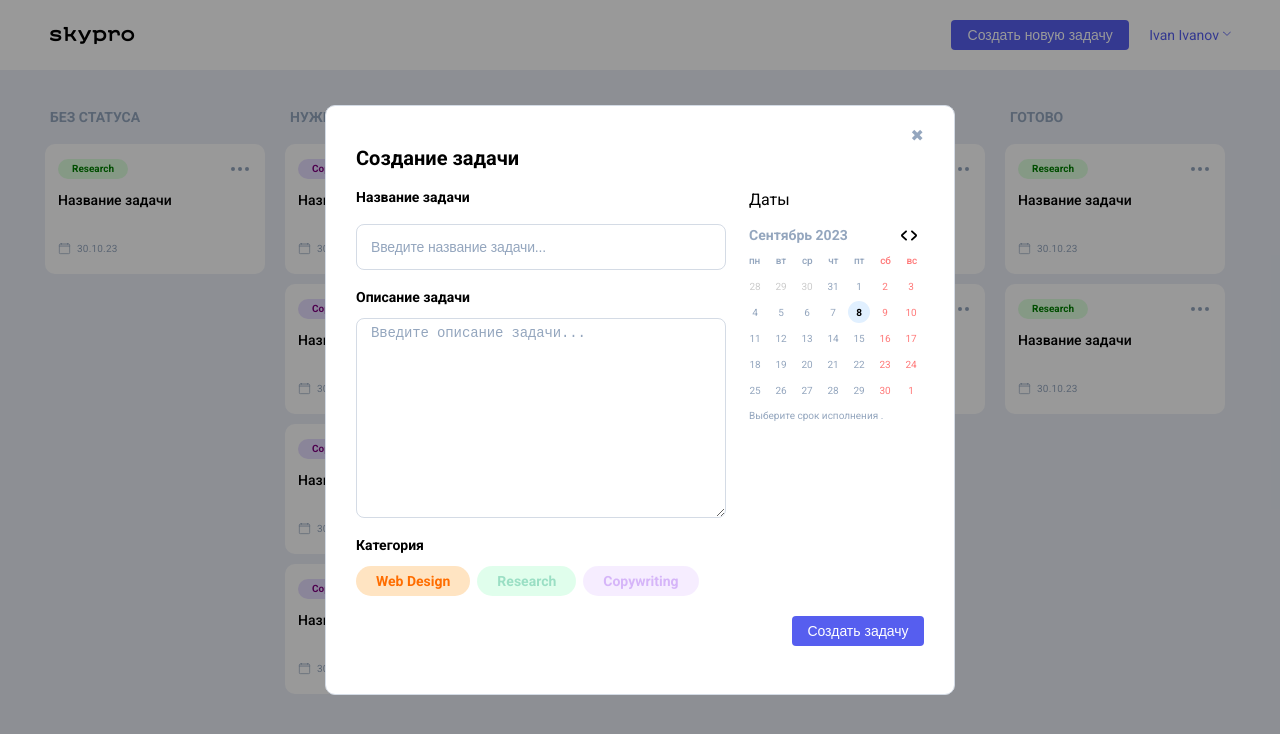
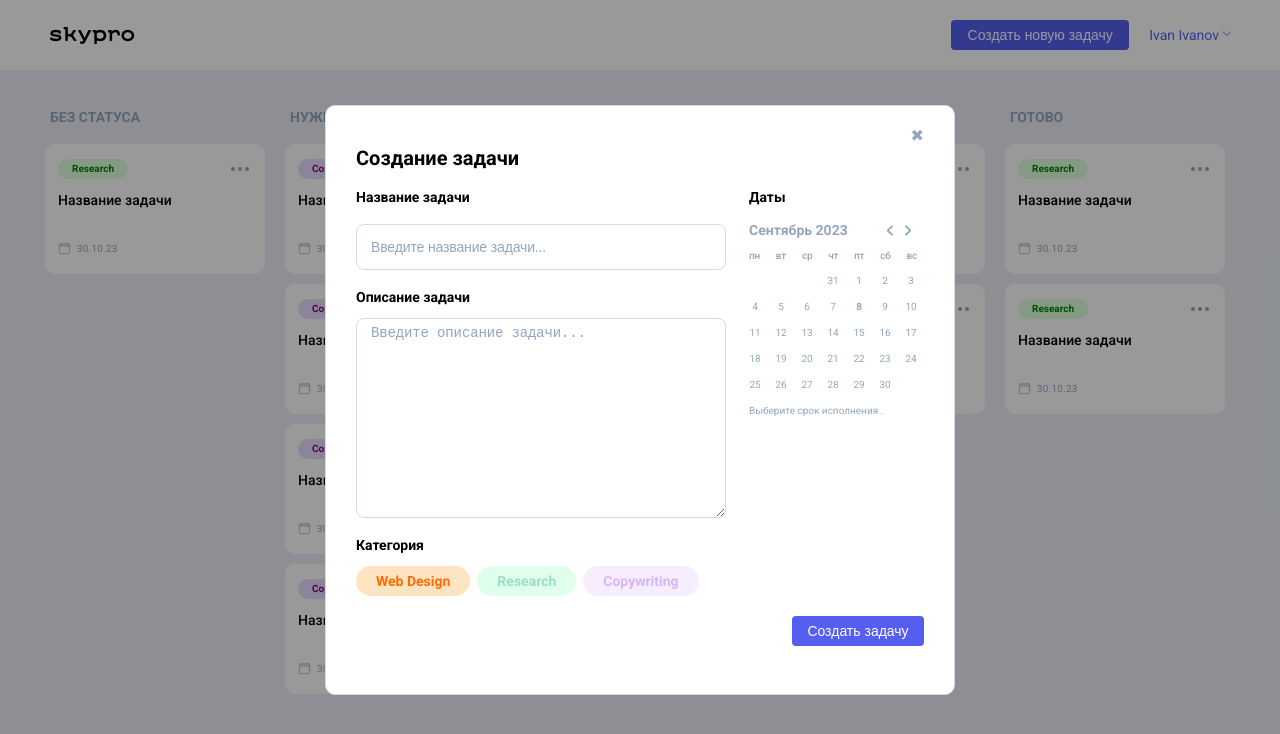
Before and after one commit to DiStail88/skypro-kanban, a React (Vite) app: page / in a window 1280 px wide. Both pictures are taken after a click on the button "Создать новую задачу". Shown: the top 734 px of the page. Built offline with nearby package versions, Linux system fonts and the light colour scheme.

Commit message:
Исправил ошибки GitHub

```diff
--- a/src/components/Calendar/Calendar.jsx
+++ b/src/components/Calendar/Calendar.jsx
@@ -1,83 +1,81 @@
 import React from 'react';
-import {
-  CalendarWrapper,
-  Title,
-  CalendarBlock,
-  Nav,
-  Month,
-  NavActions,
-  NavAction,
-  Content,
-  DaysNames,
-  DayName,
-  Cells,
-  Cell,
-  Period,
-  PeriodText,
-} from './Calendar.styled';
 
 const Calendar = () => {
-  const days = [
-    { label: '28', other: true }, { label: '29', other: true }, { label: '30', other: true },
-    { label: '31' }, { label: '1' }, { label: '2', weekend: true }, { label: '3', weekend: true },
-    { label: '4' }, { label: '5' }, { label: '6' }, { label: '7' }, { label: '8', current: true },
-    { label: '9', weekend: true }, { label: '10', weekend: true }, { label: '11' }, { label: '12' },
-    { label: '13' }, { label: '14' }, { label: '15' }, { label: '16', weekend: true },
-    { label: '17', weekend: true }, { label: '18' }, { label: '19' }, { label: '20' },
-    { label: '21' }, { label: '22' }, { label: '23', weekend: true }, { label: '24', weekend: true },
-    { label: '25' }, { label: '26' }, { label: '27' }, { label: '28' }, { label: '29' },
-    { label: '30', weekend: true }, { label: '1', other: true, weekend: true }
-  ];
 
     return (
-    <CalendarWrapper>
-      <Title>Даты</Title>
-      <CalendarBlock>
-        <Nav>
-          <Month>Сентябрь 2023</Month>
-          <NavActions>
-            <NavAction data-action="prev">
+        <div className="pop-new-card__calendar calendar">
+        <p className="calendar__ttl subttl">Даты</p>
+        <div className="calendar__block">
+            <div className="calendar__nav">
+                <div className="calendar__month">Сентябрь 2023</div>
+                <div className="nav__actions">
+                    <div className="nav__action" data-action="prev">
                         <svg xmlns="http://www.w3.org/2000/svg" width="6" height="11" viewBox="0 0 6 11">
                             <path d="M5.72945 1.95273C6.09018 1.62041 6.09018 1.0833 5.72945 0.750969C5.36622 0.416344 4.7754 0.416344 4.41218 0.750969L0.528487 4.32883C-0.176162 4.97799 -0.176162 6.02201 0.528487 6.67117L4.41217 10.249C4.7754 10.5837 5.36622 10.5837 5.72945 10.249C6.09018 9.9167 6.09018 9.37959 5.72945 9.04727L1.87897 5.5L5.72945 1.95273Z" />
                         </svg>
-            </NavAction>
-            <NavAction data-action="next">
+                    </div>
+                    <div className="nav__action" data-action="next">
                         <svg xmlns="http://www.w3.org/2000/svg" width="6" height="11" viewBox="0 0 6 11">
                             <path d="M0.27055 9.04727C-0.0901833 9.37959 -0.0901832 9.9167 0.27055 10.249C0.633779 10.5837 1.2246 10.5837 1.58783 10.249L5.47151 6.67117C6.17616 6.02201 6.17616 4.97799 5.47151 4.32883L1.58782 0.75097C1.2246 0.416344 0.633778 0.416344 0.270549 0.75097C-0.0901831 1.0833 -0.090184 1.62041 0.270549 1.95273L4.12103 5.5L0.27055 9.04727Z" />
                         </svg>
-            </NavAction>
-          </NavActions>
-        </Nav>
+                    </div>
+                </div>
+            </div>
+            <div className="calendar__content">
+                <div className="calendar__days-names">
+                    <div className="calendar__day-name">пн</div>
+                    <div className="calendar__day-name">вт</div>
+                    <div className="calendar__day-name">ср</div>
+                    <div className="calendar__day-name">чт</div>
+                    <div className="calendar__day-name">пт</div>
+                    <div className="calendar__day-name -weekend-">сб</div>
+                    <div className="calendar__day-name -weekend-">вс</div>
+                </div>
+                <div className="calendar__cells">
+                    <div className="calendar__cell _other-month">28</div>
+                    <div className="calendar__cell _other-month">29</div>
+                    <div className="calendar__cell _other-month">30</div>
+                    <div className="calendar__cell _cell-day">31</div>
+                    <div className="calendar__cell _cell-day">1</div>
+                    <div className="calendar__cell _cell-day _weekend">2</div>
+                    <div className="calendar__cell _cell-day _weekend">3</div>
+                    <div className="calendar__cell _cell-day">4</div>
+                    <div className="calendar__cell _cell-day">5</div>
+                    <div className="calendar__cell _cell-day ">6</div>
+                    <div className="calendar__cell _cell-day">7</div>
+                    <div className="calendar__cell _cell-day _current">8</div>
+                    <div className="calendar__cell _cell-day _weekend">9</div>
+                    <div className="calendar__cell _cell-day _weekend">10</div>
+                    <div className="calendar__cell _cell-day">11</div>
+                    <div className="calendar__cell _cell-day">12</div>
+                    <div className="calendar__cell _cell-day">13</div>
+                    <div className="calendar__cell _cell-day">14</div>
+                    <div className="calendar__cell _cell-day">15</div>
+                    <div className="calendar__cell _cell-day _weekend">16</div>
+                    <div className="calendar__cell _cell-day _weekend">17</div>
+                    <div className="calendar__cell _cell-day">18</div>
+                    <div className="calendar__cell _cell-day">19</div>
+                    <div className="calendar__cell _cell-day">20</div>
+                    <div className="calendar__cell _cell-day">21</div>
+                    <div className="calendar__cell _cell-day">22</div>
+                    <div className="calendar__cell _cell-day _weekend">23</div>
+                    <div className="calendar__cell _cell-day _weekend">24</div>
+                    <div className="calendar__cell _cell-day">25</div>
+                    <div className="calendar__cell _cell-day">26</div>
+                    <div className="calendar__cell _cell-day">27</div>
+                    <div className="calendar__cell _cell-day">28</div>
+                    <div className="calendar__cell _cell-day">29</div>
+                    <div className="calendar__cell _cell-day _weekend">30</div>
+                    <div className="calendar__cell _other-month _weekend">1</div>
+                </div>
+            </div>
 
-        <Content>
-          <DaysNames>
-            {['пн', 'вт', 'ср', 'чт', 'пт', 'сб', 'вс'].map((d, idx) => (
-              <DayName key={d} className={idx > 4 ? 'weekend' : ''}>{d}</DayName>
-            ))}
-          </DaysNames>
-
-          <Cells>
-            {days.map((day, index) => (
-              <Cell
-                key={index}
-                isWeekend={day.weekend}
-                isCurrent={day.current}
-                isOther={day.other}
-              >
-                {day.label}
-              </Cell>
-            ))}
-          </Cells>
-        </Content>
-
-        <input type="hidden" id="datepick_value" value="08.09.2023" />
-        <Period>
-          <PeriodText>
-            Выберите срок исполнения <span className="date-control"></span>.
-          </PeriodText>
-        </Period>
-      </CalendarBlock>
-    </CalendarWrapper>
+            <input type="hidden" id="datepick_value" value="08.09.2023"></input>
+            <div className="calendar__period">
+                <p className="calendar__p date-end">Выберите срок исполнения <span className="date-control"></span>.</p>
+            </div>
+        </div>
+    </div>
     );
 };
 
--- a/src/components/Calendar/Calendar.styled.js
+++ /dev/null
@@ -1,101 +0,0 @@
-import styled from 'styled-components';
-
-export const CalendarWrapper = styled.div`
-  width: 182px;
-  margin-bottom: 20px;
-`;
-
-export const Title = styled.p`
-  margin-bottom: 14px;
-  padding: 0 7px;
-`;
-
-export const CalendarBlock = styled.div`
-  display: block;
-`;
-
-export const Nav = styled.div`
-  width: 100%;
-  display: flex;
-  align-items: center;
-  justify-content: space-between;
-  margin-top: 14px;
-  padding: 0 7px;
-`;
-
-export const Month = styled.div`
-  color: #94A6BE;
-  font-size: 14px;
-  line-height: 25px;
-  font-weight: 600;
-`;
-
-export const NavActions = styled.div`
-  display: flex;
-  gap: 4px;
-`;
-
-export const NavAction = styled.div`
-  cursor: pointer;
-`;
-
-export const Content = styled.div`
-  margin-bottom: 12px;
-`;
-
-export const DaysNames = styled.div`
-  display: flex;
-  flex-wrap: nowrap;
-  align-items: center;
-  justify-content: space-between;
-  margin: 7px 0;
-  padding: 0 7px;
-`;
-
-export const DayName = styled.div`
-  color: #94A6BE;
-  font-size: 10px;
-  font-weight: 500;
-  letter-spacing: -0.2px;
-
-  &.weekend {
-    color: #FF7A7A;
-  }
-`;
-
-export const Cells = styled.div`
-  width: 182px;
-  height: 126px;
-  display: flex;
-  flex-wrap: wrap;
-`;
-
-export const Cell = styled.div`
-  width: 22px;
-  height: 22px;
-  margin: 2px;
-  border-radius: 50%;
-  display: flex;
-  align-items: center;
-  justify-content: center;
-  font-size: 10px;
-  font-weight: ${({ isCurrent }) => (isCurrent ? 'bold' : 'normal')};
-  color: ${({ isWeekend, isCurrent, isOther }) =>
-    isCurrent ? '#000' : isWeekend ? '#FF7A7A' : isOther ? '#ccc' : '#94A6BE'};
-  background-color: ${({ isCurrent }) => (isCurrent ? '#e1f0ff' : 'transparent')};
-  cursor: pointer;
-`;
-
-export const Period = styled.div`
-  padding: 0 7px;
-`;
-
-export const PeriodText = styled.p`
-  color: #94A6BE;
-  font-size: 10px;
-  line-height: 1;
-
-  span {
-    color: #000;
-  }
-`;
```
Also changed, not shown: src/components/PopExit/PopExit.styled.js (deleted, +0 -77 lines), src/components/PopBrowse/PopBrowse.styled.js (deleted). Lines whose indentation alone changed are shown as unchanged.
